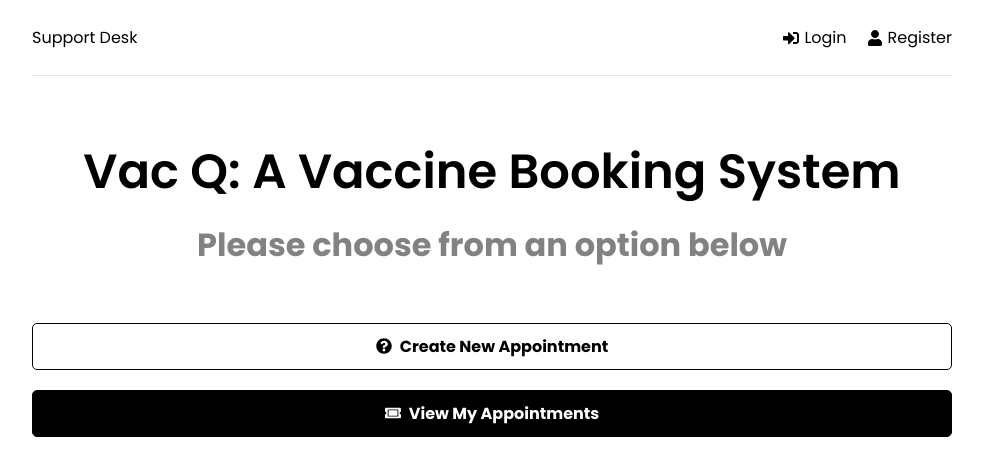
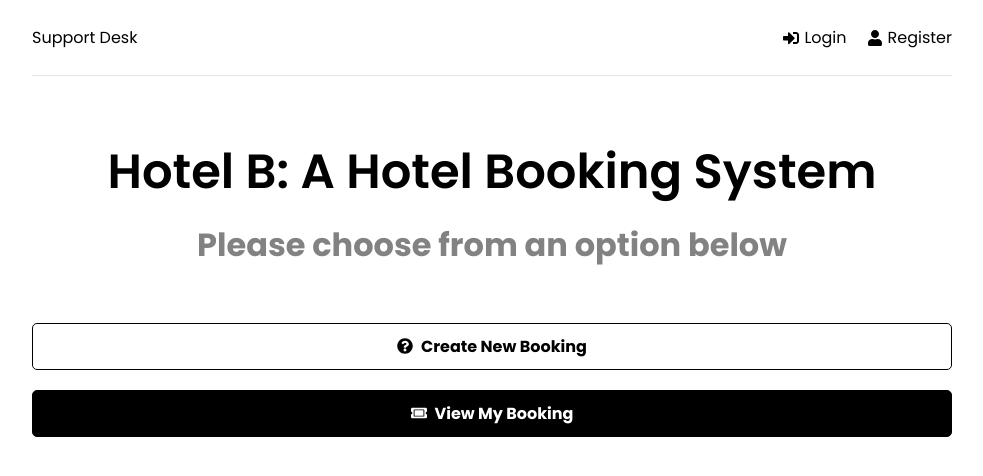
Before and after one commit to bankith/CodeAndCanvasHotelBooking, a React (Vite) app in the folder hotelBookingFrontend/: page / in a window 1280 px wide. Shown: the top 476 px of the page, without its empty margins (148-1131 px from the left). Built offline with nearby package versions, Linux system fonts and the light colour scheme.

Commit message:
fix: naming on frontend

```diff
--- a/hotelBookingFrontend/package.json
+++ b/hotelBookingFrontend/package.json
@@ -1,5 +1,5 @@
 {
-  "name": "vacqfrontend",
+  "name": "hotelbookingfrontend",
   "private": true,
   "version": "0.0.0",
   "type": "module",
--- a/hotelBookingFrontend/src/pages/Home.jsx
+++ b/hotelBookingFrontend/src/pages/Home.jsx
@@ -11,7 +11,7 @@ function Home() {
             <section className="heading">
                 <h1>
                 {user ?
-                    <>What do you need help with?</> :  <>Vac Q: A Vaccine Booking System</>
+                    <>What do you need help with?</> :  <>Hotel B: A Hotel Booking System</>
                 }
                 </h1>
                 <p>Please choose from an option below</p>
@@ -20,14 +20,14 @@ function Home() {
             <Link to="/new-ticket" className="btn btn-reverse btn-block">
                 <FaQuestionCircle />
                 {user ?
-                    <>Create New Ticket</> :  <>Create New Appointment</>
+                    <>Create New Ticket</> :  <>Create New Booking</>
                 }
             </Link>
 
             <Link to="/tickets" className="btn btn-block">
                 <FaTicketAlt />
                 {user ?
-                    <>View My Ticket</> :  <>View My Appointments</>
+                    <>View My Ticket</> :  <>View My Booking</>
                 }
             </Link>
         </>
```
Also changed, not shown: 1 other file (tests, documents, lock files or other folders).
